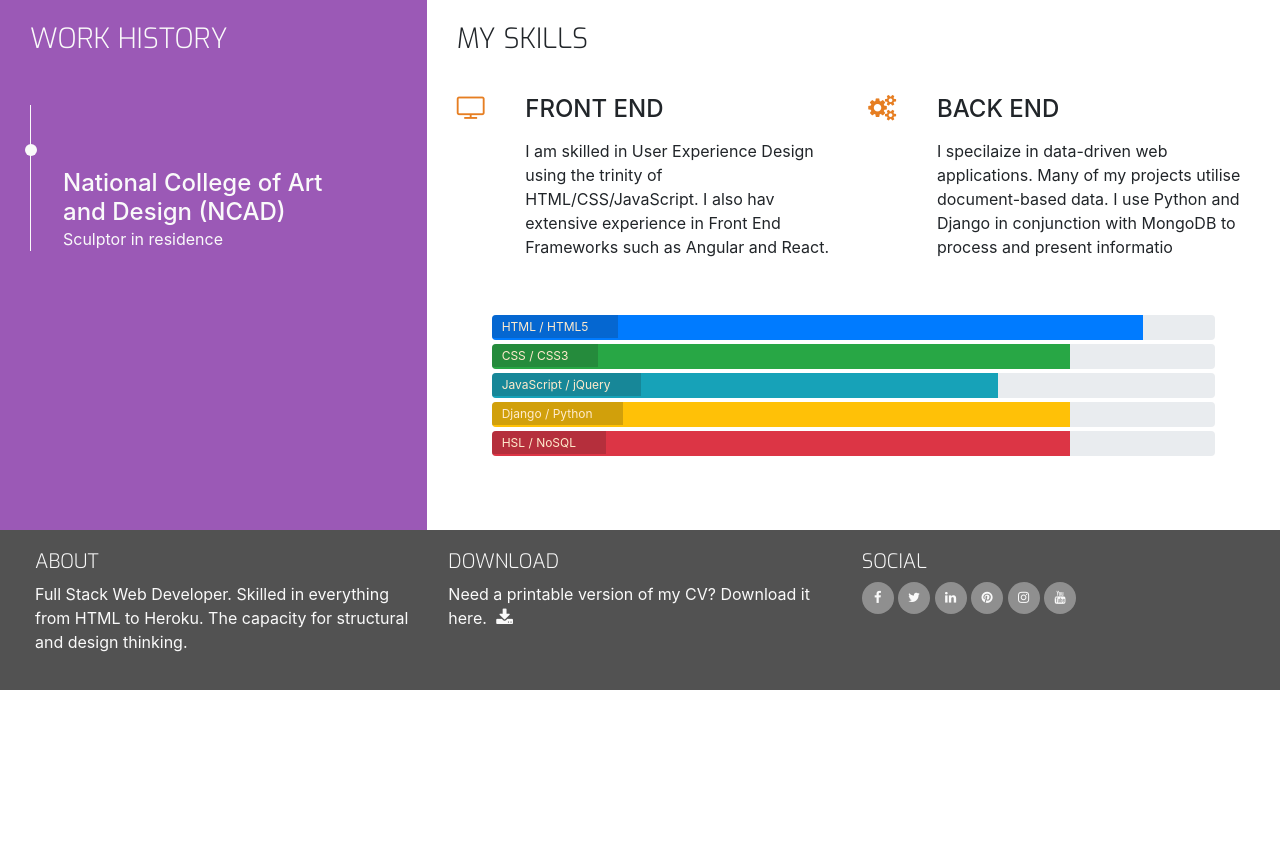
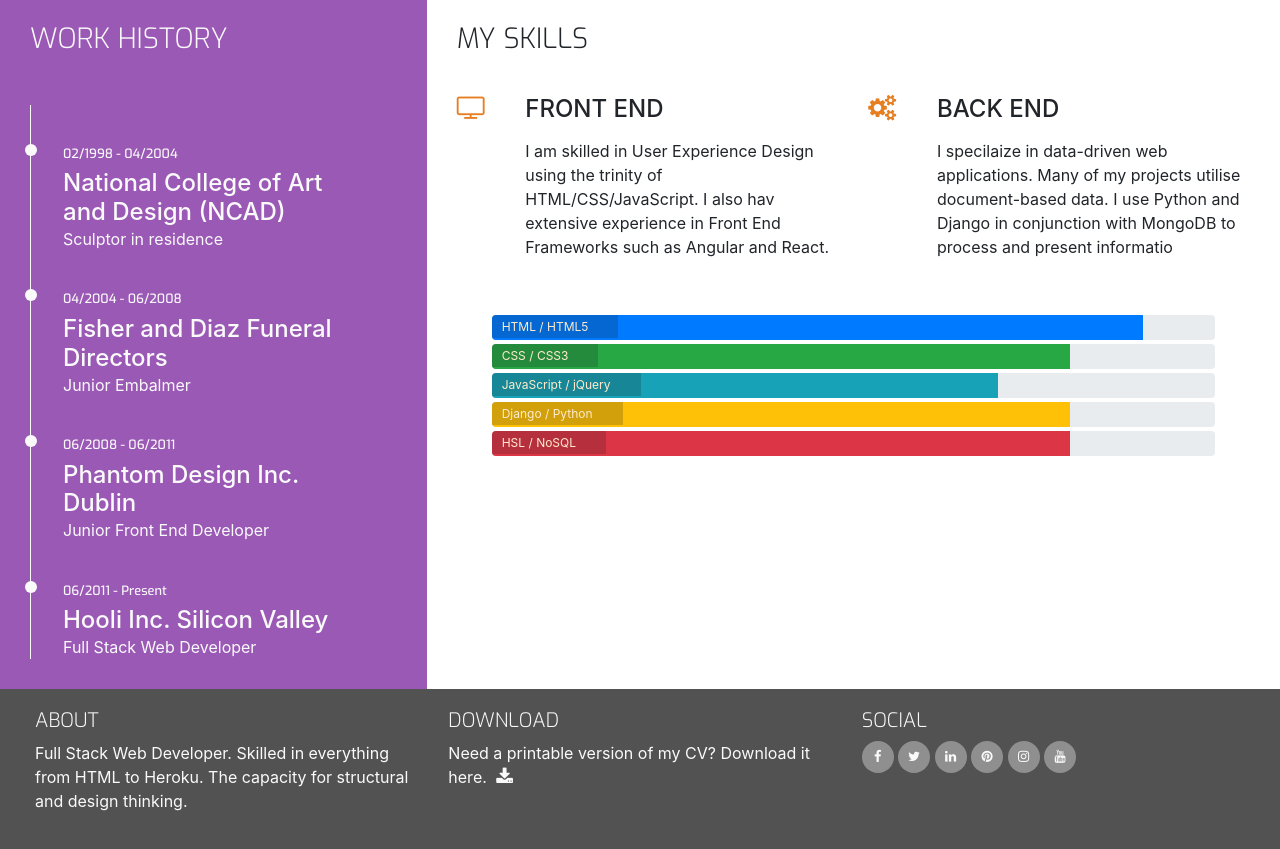
Before and after one commit to KateMcGuane/Bootstrap-Resume, a plain HTML site: page resume.html in a window 1280 px wide. Shown: the part 372-1221 px from the top of the page. Before the commit the page ends 1062 px from the top, so only its background shows below. Drawn offline with nearby package versions, Linux system fonts and the light colour scheme.

Commit message:
More items added to Work History timeline

```diff
--- a/assets/css/style.css
+++ b/assets/css/style.css
@@ -310,7 +310,7 @@ footer {
 }
 
 .timeline-item::before {
-    content: attr(datat-dates);
+    content: attr(data-dates);
     position: absolute;
     left: 2.5em;
     top: 3em;
--- a/resume.html
+++ b/resume.html
@@ -63,6 +63,18 @@
             <div class="timeline-item" data-dates="02/1998 - 04/2004">
                 <h4>National College of Art and Design (NCAD)</h4>
                 <p>Sculptor in residence</p>
+            </div>
+            <div class="timeline-item" data-dates="04/2004 - 06/2008">
+                <h4>Fisher and Diaz Funeral Directors</h4>
+                <p>Junior Embalmer</p>
+            </div>
+            <div class="timeline-item" data-dates="06/2008 - 06/2011">
+                <h4>Phantom Design Inc. Dublin</h4>
+                <p>Junior Front End Developer</p>
+            </div>
+            <div class="timeline-item" data-dates="06/2011 - Present">
+                <h4>Hooli Inc. Silicon Valley</h4>
+                <p>Full Stack Web Developer</p>
             </div>
         </div>
         <div class="col-md-8 bg-color-three-reasons section-column">
```
